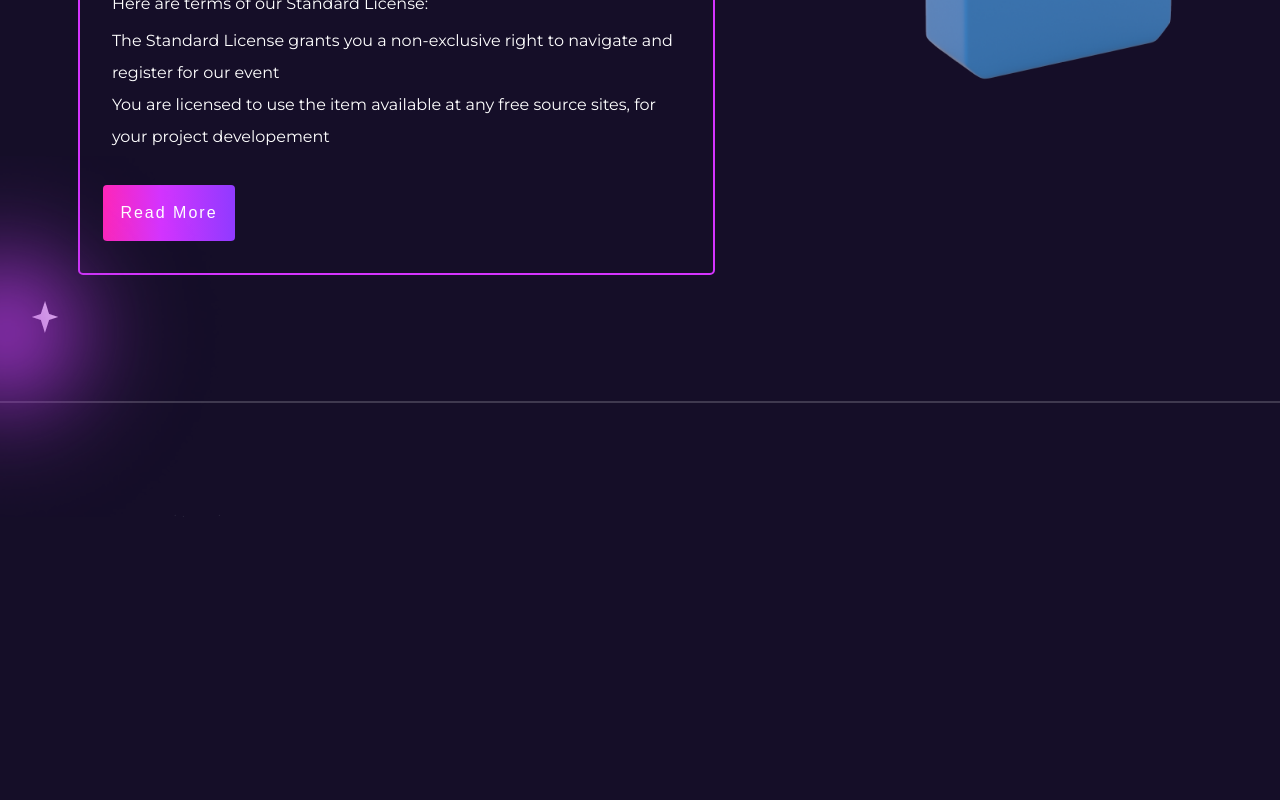
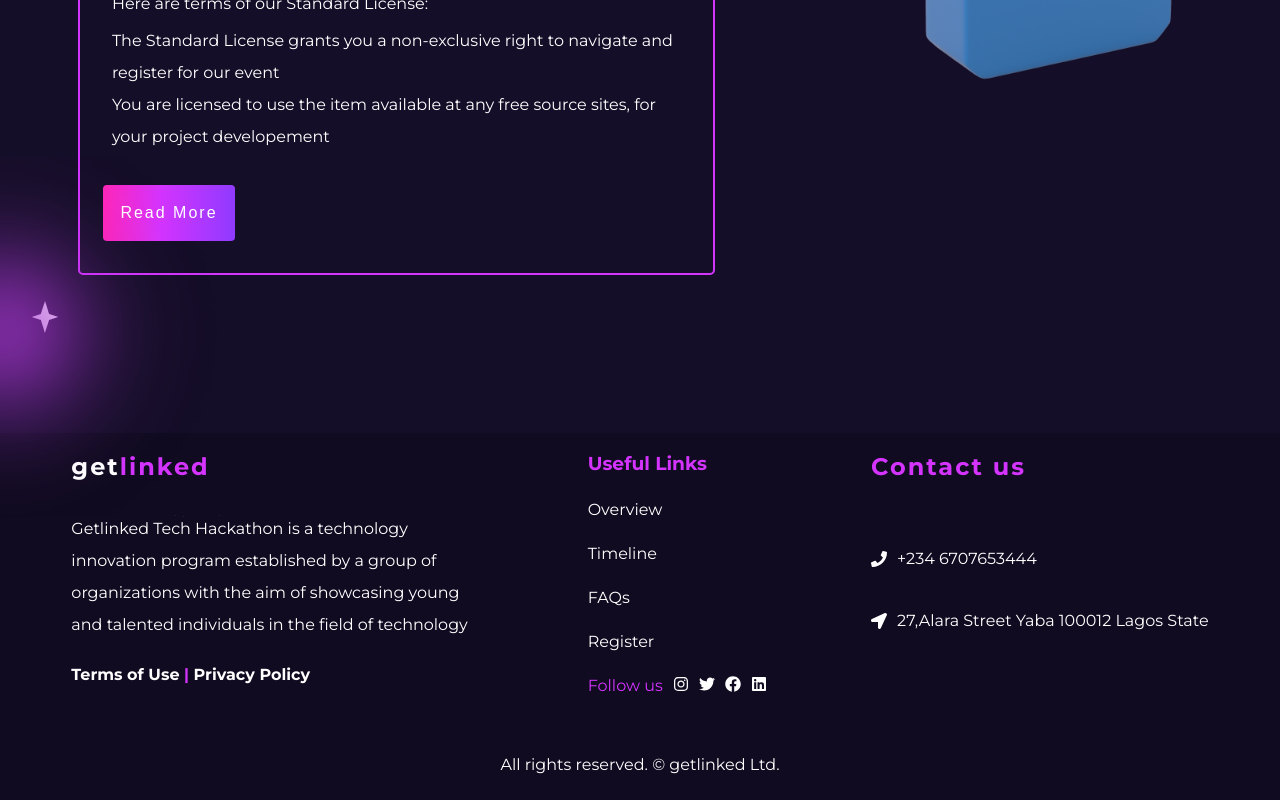
Before and after one commit to EjiroOsiephri/Getlinked-project, a React (Vite) app in the folder vite-project/: page / in a window 1280 px wide. Shown: the part 7889-8689 px from the top of the page. Before the commit the page ends 8406 px from the top, so only its background shows below. Built offline with nearby package versions, Linux system fonts and the light colour scheme.

Commit message:
Done with footer section

```diff
--- a/vite-project/src/components/FooterSection.tsx
+++ b/vite-project/src/components/FooterSection.tsx
@@ -11,21 +11,20 @@ import Classes from "../sass/Footer.module.scss";
 const FooterSection = () => {
   return (
     <>
-      <main>
+      <main className={Classes["main-footer-section"]}>
         <aside className={Classes["aside-container"]}>
           <section className={Classes["first-footer-section"]}>
             <h1>
               get<span>linked</span>
-              <p>
-                Getlinked Tech Hackathon is a technology innovation program
-                established by a group of organizations with the aim of
-                showcasing young and talented individuals in the field of
-                technology
-              </p>
-              <h4>
-                Terms of Use <span>|</span> Privacy Policy
-              </h4>
             </h1>
+            <p>
+              Getlinked Tech Hackathon is a technology innovation program
+              established by a group of organizations with the aim of showcasing
+              young and talented individuals in the field of technology
+            </p>
+            <h4>
+              Terms of Use <span>|</span> Privacy Policy
+            </h4>
           </section>
           <section className={Classes["second-footer-section"]}>
             <h3>Useful Links</h3>
@@ -33,7 +32,7 @@ const FooterSection = () => {
             <li>Timeline</li>
             <li>FAQs</li>
             <li>Register</li>
-            <li>
+            <li className={Classes["last-list"]}>
               <span>Follow us</span>
               <FaInstagram />
               <FaTwitter />
@@ -42,6 +41,7 @@ const FooterSection = () => {
             </li>
           </section>
           <section className={Classes["contact-footer-section"]}>
+            <h1>Contact us</h1>
             <p>
               <FaPhone />
               +234 6707653444
--- a/vite-project/src/components/PrivacyPolicy.tsx
+++ b/vite-project/src/components/PrivacyPolicy.tsx
@@ -69,7 +69,6 @@ const PrivacyPolicy = () => {
           <img src={imageLock} alt="imagelock" />
         </section>
       </main>
-      <div className="line"></div>
     </>
   );
 };
--- a/vite-project/src/pages/Home.tsx
+++ b/vite-project/src/pages/Home.tsx
@@ -6,6 +6,7 @@ import Timeline from "../components/Timeline";
 import Prices from "../components/Prices";
 import Partners from "../components/Partners";
 import PrivacyPolicy from "../components/PrivacyPolicy";
+import FooterSection from "../components/FooterSection";
 
 const Home = () => {
   return (
@@ -18,6 +19,7 @@ const Home = () => {
       <Prices />
       <Partners />
       <PrivacyPolicy />
+      <FooterSection />
     </>
   );
 };
--- a/vite-project/src/sass/Footer.module.scss
+++ b/vite-project/src/sass/Footer.module.scss
@@ -0,0 +1,76 @@
+.main-footer-section {
+  display: flex;
+  flex-direction: column;
+  gap: 30px;
+  background: rgba(16, 11, 32, 1);
+  margin-top: 4rem;
+  padding: 1.2em;
+}
+.main-footer-section > p {
+  align-self: center;
+  margin-top: 1.5rem;
+}
+.aside-container {
+  display: flex;
+  justify-content: space-around;
+}
+.first-footer-section {
+  max-width: 412px;
+}
+.first-footer-section > h1 {
+  color: white;
+}
+.first-footer-section > p {
+  margin-bottom: 1.5rem;
+}
+.first-footer-section > h4 {
+  color: white;
+}
+.second-footer-section {
+  max-width: 412px;
+}
+.second-footer-section {
+  display: flex;
+  flex-direction: column;
+  gap: 25px;
+}
+.second-footer-section > li {
+  color: white;
+}
+.second-footer-section > h3 {
+  color: rgba(212, 52, 254, 1);
+}
+.contact-footer-section {
+  max-width: 400px;
+}
+.last-list {
+  display: flex;
+  gap: 10px;
+}
+.contact-footer-section {
+  display: flex;
+  flex-direction: column;
+  gap: 30px;
+}
+.contact-footer-section > p {
+  display: flex;
+  gap: 10px;
+  align-items: center;
+}
+@media screen and (max-width: 978px) {
+  .main-footer-section {
+    gap: 40px;
+    text-align: center;
+  }
+  .last-list {
+    justify-content: center;
+  }
+  .aside-container {
+    flex-direction: column;
+    align-items: center;
+    gap: 40px;
+  }
+  .contact-footer-section > p {
+    justify-content: center;
+  }
+}
```
